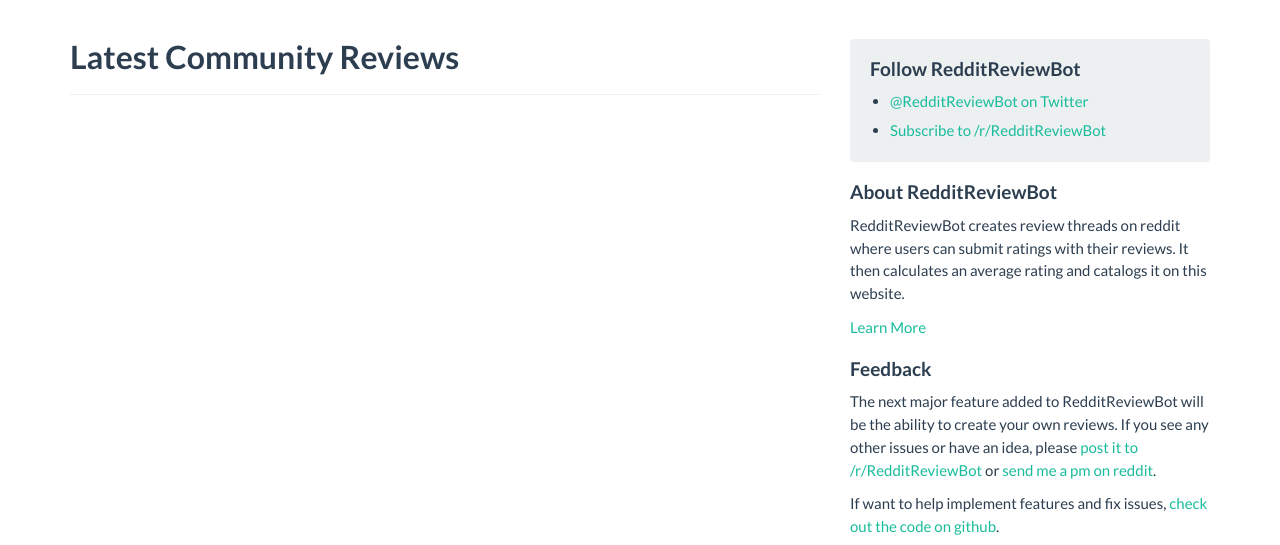
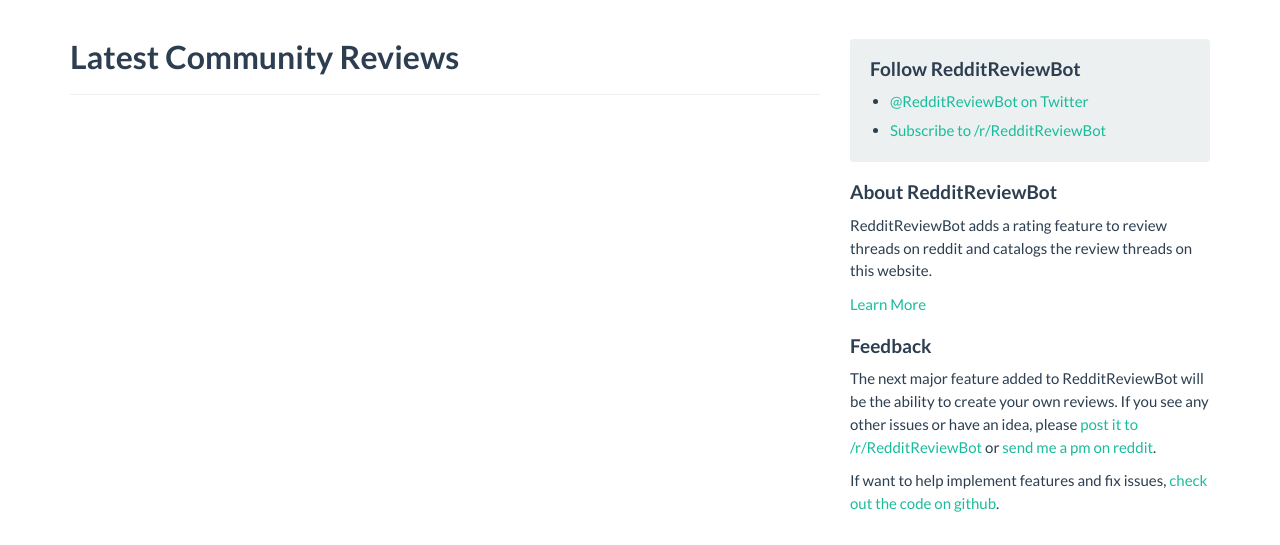
Before and after one commit to davedg629/RedditRatings, a Flask app: page / in a window 1280 px wide. Shown: the part 61-606 px from the top of the page. Run offline with Flask 2, Linux system fonts and the light colour scheme; data that the repository does not hold is empty; parts of the project's set-up code (start-up, migrations or seed data) failed here and were passed over; some libraries are stand-ins or nearby versions.

Commit message:
Copy update

```diff
--- a/app/templates/default_sidebar.html
+++ b/app/templates/default_sidebar.html
@@ -12,7 +12,7 @@
 <div class="sidebar-module">
 
     <h4>About RedditReviewBot</h4>
-    <p>RedditReviewBot creates review threads on reddit where users can submit ratings with their reviews. It then calculates an average rating and catalogs it on this website.</p>
+    <p>RedditReviewBot adds a rating feature to review threads on reddit and catalogs the review threads on this website.</p>
     <a class="more" href="{{ url_for('about') }}">Learn More</a>
 
 </div>
```
